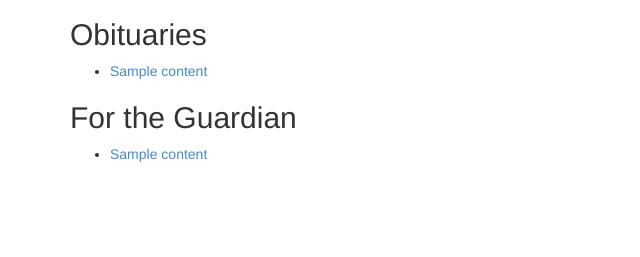
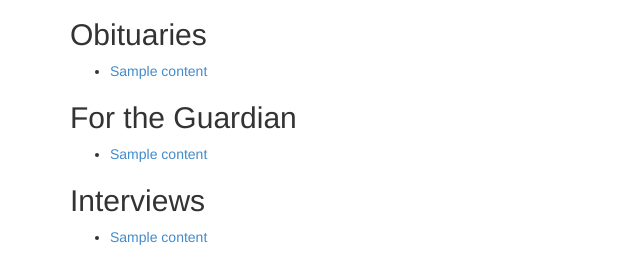
Before and after one commit to guardian/gdn-got, a Python web app: template templates/data.html in a window 1280 px wide. Shown: the part 650-907 px from the top of the page, without its empty margins (0-640 px from the left). Before the commit the page ends 812 px from the top, so only its background shows below. Run offline with Jinja, Linux system fonts and the light colour scheme; the template is opened without the code that fills it: most values are stand-ins (such as "Sample title", 1, 10 or a date in 2020); grey boxes marked "Sample" are stand-in pictures; some libraries are stand-ins or nearby versions.

Commit message:
Check whether interviews are present

```diff
--- a/app.py
+++ b/app.py
@@ -63,6 +63,7 @@
 			'data': result.properties,
 			'schema_data': dict([(key[6:].lower(), value) for key, value in result.properties.items() if key.startswith('schema')]),
 			'links_here' : nodes.incoming(result),
+			'interviews' : content_api.read_interviews(result.properties)
 		}
 
 		if 'tagQuery' in result.properties:
--- a/templates/data.html
+++ b/templates/data.html
@@ -56,6 +56,15 @@
 			</ul>
 			{% endif %}
 
+			{% if interviews %}
+			<h2>Interviews</h2>
+			<ul>
+				{% for content in interviews %}
+				<li><a href="{{content.webUrl}}">{{content.webTitle}}</a></li>
+				{% endfor %}
+			</ul>
+			{% endif %}
+
 		</div>
 		<div class="col-md-6">
 			<h2 class="sub-heading">Relationships</h2>
```
Also changed, not shown: content_api.py (+13 -0 lines).
